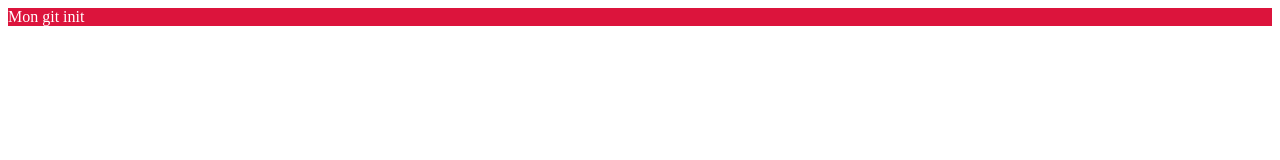
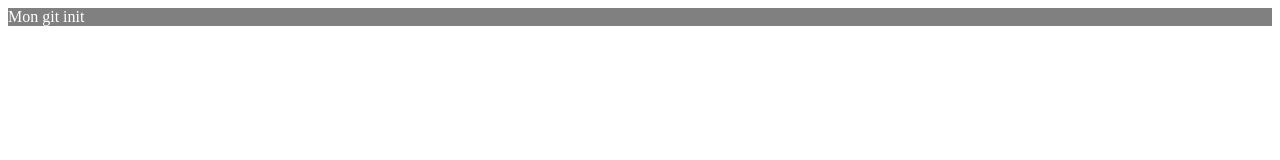
Before and after one commit to Jojo-onedev/Gitessaie, a plain HTML site: page index.html in a window 1280 px wide. Drawn offline with Linux system fonts and the light colour scheme.

Commit message:
Modification de la couleur au niveau du background de la div

```diff
--- a/style.css
+++ b/style.css
@@ -1,5 +1,5 @@
 div{
 width:100%;
-background:crimson;
+background:gray;
 color:#fff;
 }
```
